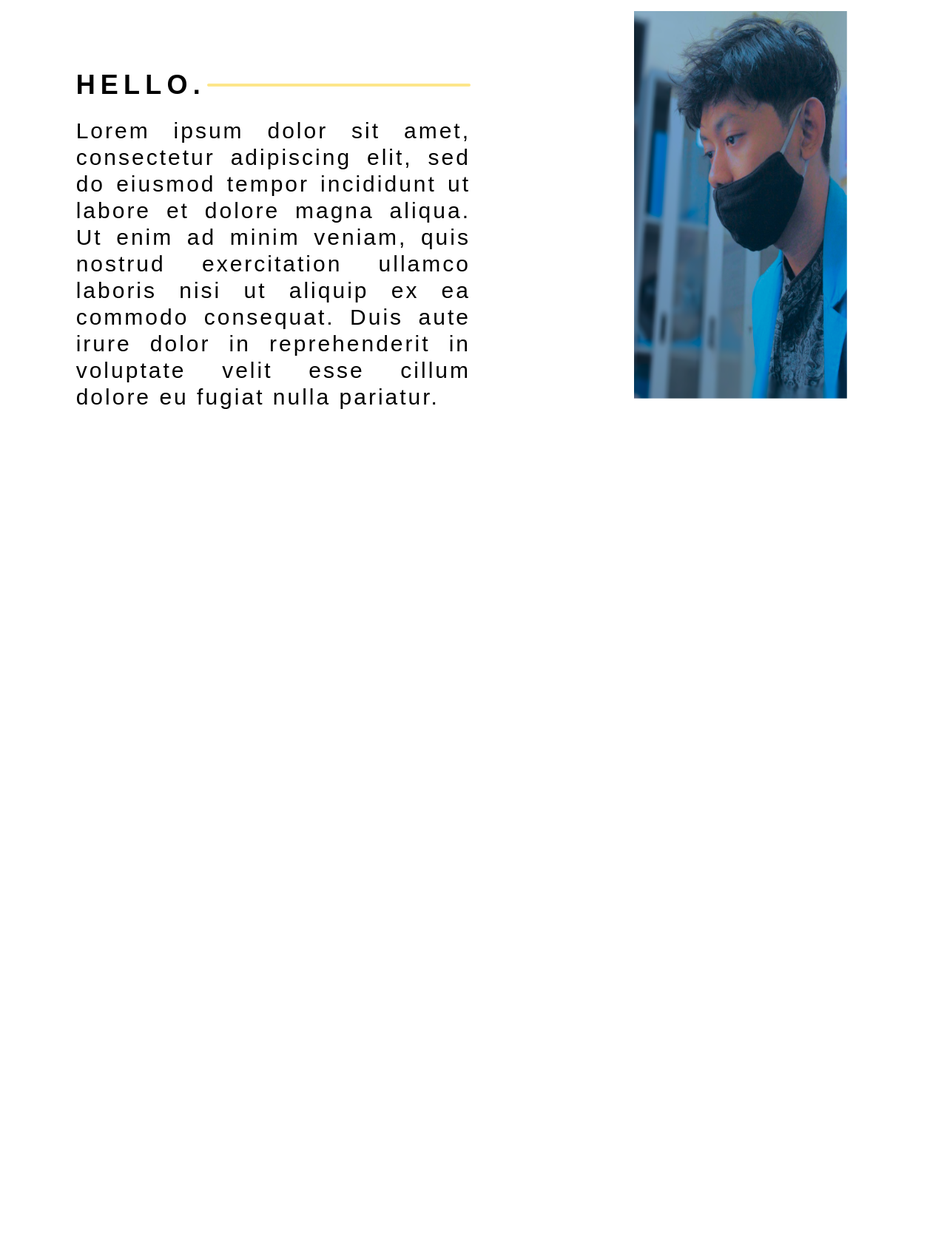
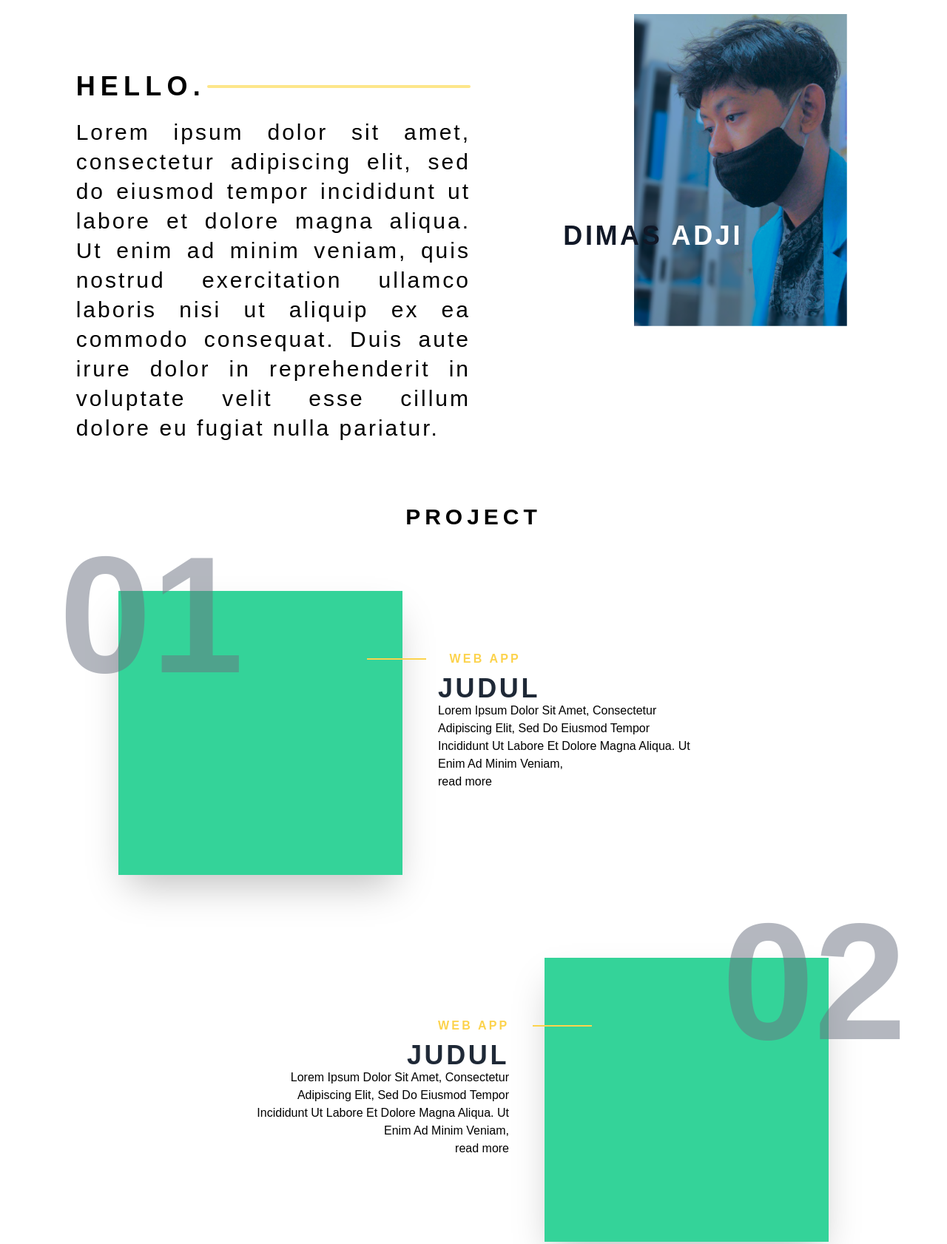
Before and after one commit to dimasaf/portfolio, a Gatsby site: page / in a window 1280 px wide. Shown: the part 997-2679 px from the top of the page at 74% size. Before the commit the page ends 1552 px from the top, so only its background shows below. Built offline with nearby package versions, Linux system fonts and the light colour scheme; Gatsby itself is replaced by a stand-in of ours.

Commit message:
desaign fix

```diff
--- a/src/pages/index.js
+++ b/src/pages/index.js
@@ -4,7 +4,7 @@ import Colors from "../components/colors"
 import Quote from "../components/quote"
 
 const IndexPage = () => (
-  <div className="bg-white">
+  <div className="bg-white box-border">
     <div
       className="h-screen bg-gray-800"
       style={{ clipPath: "polygon(0 0, 100% 0, 100% 95%, 0% 99.5%)" }}
@@ -62,7 +62,7 @@ const IndexPage = () => (
               </div>
               <div className="w-16 h-0.5 rounded-xl bg-yellow-200 mr-10"></div>
             </div>
-            <div className="capitalize font-serif leading-tight text-7xl text-white text-right mt-6">
+            <div className="capitalize font-serif leading-tight text-6xl text-white text-right mt-6">
               a guy who loving technology and passionate in design
             </div>
           </div>
@@ -88,7 +88,7 @@ const IndexPage = () => (
       <div className="text-center uppercase text-3xl font-bold tracking-wide my-20">
         about me
       </div>
-      <div className="flex justify-around mt-20">
+      <div className="flex justify-around">
         <div className="w-5/12">
           <div className="flex items-center mt-24">
             <div className="uppercase text-4xl tracking-wide font-bold">
@@ -105,7 +105,70 @@ const IndexPage = () => (
             pariatur.
           </div>
         </div>
-        <img src={require("../images/About.png")} className="w-1/4 p-4 mr-4" />
+        <div className="w-1/4 p-4 mr-4 relative">
+          <img src={require("../images/About.png")} className="" />
+          <div className=" absolute top-2/4 -left-1/4 uppercase text-gray-900 text-4xl font-bold tracking-normal">
+            dimas<span className="text-white"> adji</span>
+          </div>
+        </div>
+      </div>
+    </div>
+    {/* section 3 */}
+    <div>
+      <div className="text-center uppercase text-3xl font-bold tracking-wide my-20">
+        PROJECT
+      </div>
+
+      <div className="flex pl-40 pb-28">
+        <div className="flex items-center">
+          <div className="relative shadow-2xl">
+            <div className="absolute -top-20 -left-20 text-10xl text-gray-500 opacity-50 font-semibold">
+              01
+            </div>
+            <div className="absolute top-20 -right-40 uppercase tracking-wide font-semibold text-yellow-300">
+              <div className="bg-yellow-300 tracking-wide w-20 h-0.5 inline-block mb-1 mr-8"></div>
+              web app
+            </div>
+            <div className="w-96 h-96 bg-green-400"></div>
+          </div>
+
+          <div className="ml-12">
+            <div className="uppercase text-4xl font-semibold tracking-normal text-gray-800 ">
+              judul
+            </div>
+            <div className="capitalize w-2/4">
+              Lorem ipsum dolor sit amet, consectetur adipiscing elit, sed do
+              eiusmod tempor incididunt ut labore et dolore magna aliqua. Ut
+              enim ad minim veniam,
+            </div>
+            <a href="#">read more</a>
+          </div>
+        </div>
+      </div>
+
+      <div className="flex flex-row-reverse justify-end items-center pr-40 pb-28 w-full">
+        <div className=" relative shadow-2xl">
+          <div className="absolute -top-20 left-60 text-10xl text-gray-500 opacity-50 font-semibold">
+            02
+          </div>
+          <div className=" absolute top-20 right-72 uppercase tracking-wide font-semibold text-yellow-300 w-60">
+            web app
+            <div className="bg-yellow-300 tracking-wide w-20 h-0.5 mb-1 ml-8 inline-block" />
+          </div>
+          <div className="w-96 h-96 bg-green-400"></div>
+        </div>
+
+        <div className="text-right mr-12">
+          <div className="uppercase text-4xl font-semibold tracking-normal text-gray-800 ">
+            judul
+          </div>
+          <div className="capitalize w-2/4 ml-auto">
+            Lorem ipsum dolor sit amet, consectetur adipiscing elit, sed do
+            eiusmod tempor incididunt ut labore et dolore magna aliqua. Ut enim
+            ad minim veniam,
+          </div>
+          <a href="#">read more</a>
+        </div>
       </div>
     </div>
   </div>
--- a/tailwind.config.js
+++ b/tailwind.config.js
@@ -14,6 +14,21 @@ module.exports = {
       wide: ".2em",
       widest: ".4em",
     },
+    fontSize: {
+      xs: [".75rem", "1rem"],
+      sm: [".875rem", "1.25rem"],
+      tiny: [".875rem", "1.5rem"],
+      base: [".1rem", "1.75rem"],
+      lg: ["1.125rem", "1.75rem"],
+      xl: ["1.25rem", "2rem"],
+      "2xl": ["1.5rem", "2.25rem"],
+      "3xl": ["1.875rem", "2.5rem"],
+      "4xl": ["2.25rem", "1"],
+      "5xl": ["3rem", "1"],
+      "6xl": ["4.5rem", "1"],
+      "7xl": ["5rem", "1rem"],
+      "10xl": ["14rem", "1"],
+    },
   },
   variants: {
     extend: {},
```
